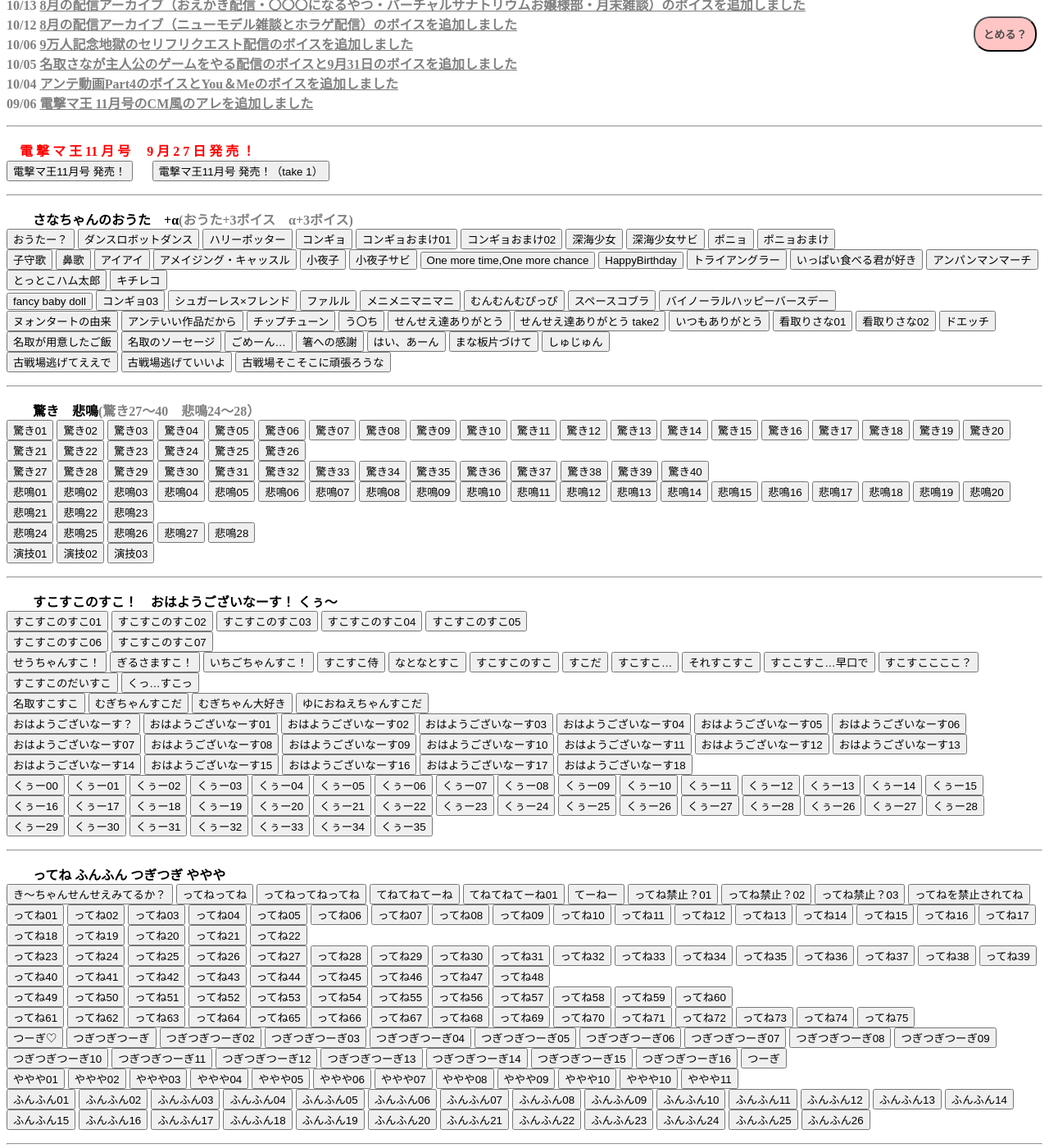
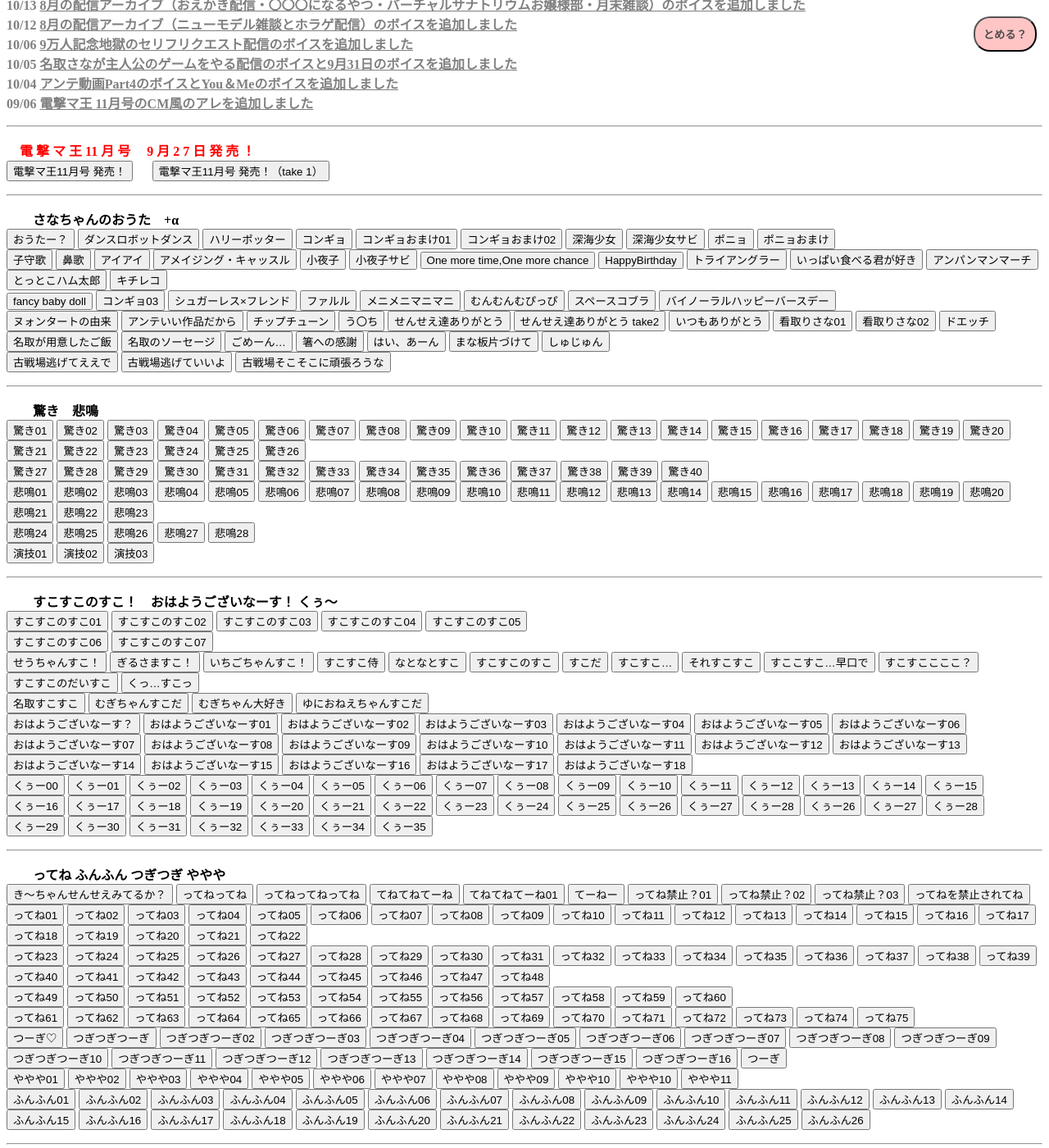
Before and after one commit to sanabutton/sanabutton.github.io, a Jekyll site: the page built from index.html, in a window 1280 px wide and 1400 px high, scrolled down 506 px. Shown: the whole window at 82% size. Built offline with Jekyll 4.4.1, drawn with Linux system fonts in a browser that asks for light colours; comment, search, counter and statistics services are not loaded.

Commit message:
使われていない HTML のエレメントや属性を削除

```diff
--- a/_includes/contents.html
+++ b/_includes/contents.html
@@ -1,7 +1,7 @@
 
 <hr style="margin: 1em 0 ;">
 
-　　<b>さなちゃんのおうた　+α</b><span class="add-num"><b>(おうた+3ボイス　α+3ボイス)</b></span><br>
+　　<b>さなちゃんのおうた　+α</b><br>
 <button type="button" class="sounds" data-file="GW振り返り配信/おうたー？">おうたー？</button>
 <button type="button" class="sounds" data-file="おうた/ダンスロボットダンス">ダンスロボットダンス</button>
 <button type="button" class="sounds" data-file="おうた/ハリーポッター">ハリーポッター</button>
@@ -62,7 +62,7 @@
 <button type="button" class="sounds" data-file="未定/古戦場そこそこに頑張ろうな">古戦場そこそこに頑張ろうな</button>
 
 <hr style="margin: 1em 0 ;">
-　　<b>驚き　悲鳴</b><span class="add-num"><b>(驚き27～40　悲鳴24～28）</b></span><br>
+　　<b>驚き　悲鳴</b><br>
 <button type="button" class="sounds" data-file="6万人記念でホラゲ/驚き01">驚き01</button>
 <button type="button" class="sounds" data-file="6万人記念でホラゲ/驚き02">驚き02</button>
 <button type="button" class="sounds" data-file="6万人記念でホラゲ/驚き03">驚き03</button>
@@ -140,7 +140,7 @@
 <button type="button" class="sounds" data-file="6万人記念でホラゲ/演技03">演技03</button>
 
 <hr style="margin: 1em 0 ;">
-　　<b>すこすこのすこ！　おはようございなーす！ くぅ～</b><span class="add-num"><b></b></span><br>
+　　<b>すこすこのすこ！　おはようございなーす！ くぅ～</b><br>
 <button type="button" class="sounds" data-file="すこ/すこ01">すこすこのすこ01</button>
 <button type="button" class="sounds" data-file="すこ/すこ02">すこすこのすこ02</button>
 <button type="button" class="sounds" data-file="すこ/すこ03">すこすこのすこ03</button>
@@ -188,7 +188,6 @@
 <button type="button" class="sounds" data-file="名取と共に地獄に叩き落される/おはようございなーす06">おはようございなーす16</button>
 <button type="button" class="sounds" data-file="美術館/おはようございなーす01">おはようございなーす17</button>
 <button type="button" class="sounds" data-file="美術館/おはようございなーす02">おはようございなーす18</button>
-
 <br>
 <button type="button" class="sounds" data-file="せんせえとないしょばなし/くぅー01">くぅー00</button>
 <button type="button" class="sounds" data-file="GW振り返り配信/くぅー01">くぅー01</button>
@@ -232,7 +231,7 @@
 
 
 <hr style="margin: 1em 0 ;">
-　　<b>ってね ふんふん つぎつぎ ややや</b><span class="add-num"><b></b></span><br>
+　　<b>ってね ふんふん つぎつぎ ややや</b><br>
 <button type="button" class="sounds" data-file="GW振り返り配信/きいちゃんせんせえみてるか？">き～ちゃんせんせえみてるか？</button>
 <button type="button" class="sounds" data-file="GW振り返り配信/てねっ４">ってねってね</button>
 <button type="button" class="sounds" data-file="看護の日…とは言ったものの/てねっ4回">ってねってねってね</button>
@@ -354,7 +353,6 @@
 <button type="button" class="sounds" data-file="名取と共に地獄に叩き落される/あややや03">ややや10</button>
 <button type="button" class="sounds" data-file="美術館/あややや">ややや10</button>
 <button type="button" class="sounds" data-file="美術館/あややや02">ややや11</button>
-
 <br>
 <button type="button" class="sounds" data-file="せんせえとないしょばなし/ふんふん01">ふんふん01</button>
 <button type="button" class="sounds" data-file="せんせえとないしょばなし/ふんふん02">ふんふん02</button>
@@ -384,7 +382,7 @@
 <button type="button" class="sounds" data-file="美術館/ふんふん04">ふんふん26</button>
 
 <hr style="margin: 1em 0 ;">
-　　<b>がんばれ♡がんばれ♡</b><span class="add-num"><b>(+4ボイス)</b></span><br>
+　　<b>がんばれ♡がんばれ♡</b><br>
 <button type="button" class="sounds" data-file="てすと/だいすき">だいすき♡</button>
 <button type="button" class="sounds" data-file="未定/ダーリン">ダーリン♡</button>
 <button type="button" class="sounds" data-file="せんせえとないしょばなし/ガチ恋許可は出してるじゃん">ガチ恋許可は出してるじゃん</button>
@@ -439,7 +437,7 @@
 
 
 <hr style="margin: 1em 0 ;">
-　　<b>笑い声 あいあい～</b><span class="add-num"><b></b></span><br>
+　　<b>笑い声 あいあい～</b><br>
 <button type="button" class="sounds" data-file="GW振り返り配信/笑い声">笑い声00</button>
 <button type="button" class="sounds" data-file="GW振り返り配信/笑い声01">笑い声01</button>
 <button type="button" class="sounds" data-file="GW振り返り配信/笑い声02">笑い声02</button>
@@ -665,8 +663,8 @@
 <button type="button" class="sounds" data-file="美術館/あいあい03">あいあい75</button>
 
 <hr style="margin: 1em 0 ;">
-　　<b>汚い(?)さなちゃん</b><span class="add-num"><b></b></span><br>
-
+　　<b>汚い(?)さなちゃん</b>
+<br>
 <button type="button" class="sounds" data-file="やくざ/おまえいいかげんにしろよ">お前いい加減に</button>
 <button type="button" class="sounds" data-file="せんせえとないしょばなし/おい、戦争だろうが">おい、戦争だろうが</button>
 <button type="button" class="sounds" data-file="せんせえとないしょばなし/辞世の句がこない">辞世の句がこない</button>
@@ -710,8 +708,8 @@
 <button type="button" class="sounds" data-file="美術館/敗北を知りたい">敗北を知りたい</button>
 
 <hr style="margin: 1em 0 ;">
-
-　　<b>てすと！</b> <br>
+　　<b>てすと！</b>
+<br>
 <button type="button" class="sounds" data-file="てすと/ありがとナス！">ありがとなす！</button>
 <button type="button" class="sounds" data-file="てすと/いやらしっ">いやらしっ</button>
 <button type="button" class="sounds" data-file="てすと/おるやんけ">おるやんけ</button>
@@ -733,8 +731,9 @@
 <button type="button" class="sounds" data-file="てすと/僕を事務所に02">ボクを事務所に02</button>
 <button type="button" class="sounds" data-file="てすと/きもおた01">キモオタ01</button>
 <button type="button" class="sounds" data-file="てすと/きもおた02">キモオタ02</button>
-<hr style="margin: 1em 0 ;">
-　　<b>せんせえとないしょばなし</b><span class="add-num"><b></b></span>
+
+<hr style="margin: 1em 0 ;">
+　　<b>せんせえとないしょばなし</b>
 <br>
 <button type="button" class="sounds" data-file="せんせえとないしょばなし/10..9..8..7">10..9..8..7</button>
 <button type="button" class="sounds" data-file="せんせえとないしょばなし/6..5..4">6..5..4</button>
@@ -804,8 +803,9 @@
 <button type="button" class="sounds" data-file="せんせえとないしょばなし/物部有栖のモノマネ">物述有栖のモノマネ</button>
 <button type="button" class="sounds" data-file="せんせえとないしょばなし/名取さなは綺麗だぞ">名取さなは綺麗だぞ</button>
 <button type="button" class="sounds" data-file="せんせえとないしょばなし/すきすきだよー">すきすきだよー</button>
-<hr style="margin: 1em 0 ;">
-　　<b>GW振り返り配信</b><span class="add-num"><b></b></span><br>
+
+<hr style="margin: 1em 0 ;">
+　　<b>GW振り返り配信</b><br>
 <button type="button" class="sounds" data-file="GW振り返り配信/辞世の句00">辞世の句00</button>
 <button type="button" class="sounds" data-file="GW振り返り配信/辞世の句01">辞世の句01</button>
 <button type="button" class="sounds" data-file="GW振り返り配信/辞世の句03">辞世の句02</button>
@@ -919,8 +919,8 @@
 <button type="button" class="sounds" data-file="GW振り返り配信/余命が500年">余命が500年</button>
 
 <hr style="margin: 1em 0 ;">
-　　<b>看護の日…とは言ったものの</b><span class="add-num"><b></b></span><br>
-
+　　<b>看護の日…とは言ったものの</b>
+<br>
 <button type="button" class="sounds" data-file="看護の日…とは言ったものの/辞世の句01">辞世の句06</button>
 <button type="button" class="sounds" data-file="看護の日…とは言ったものの/辞世の句02">辞世の句07</button>
 <button type="button" class="sounds" data-file="看護の日…とは言ったものの/辞世の句03">辞世の句08</button>
@@ -1022,7 +1022,8 @@
 <button type="button" class="sounds" data-file="看護の日…とは言ったものの/アクリルフィギュア10">アクリルフィギュア10</button>
 
 <hr style="margin: 1em 0 ;">
-　　<b>名取と共に地獄に叩き落される</b><span class="add-num"><b></b></span><br>
+　　<b>名取と共に地獄に叩き落される</b>
+<br>
 <button type="button" class="sounds" data-file="名取と共に地獄に叩き落される/こんばんわぁ！">こんばんわぁ！</button>
 <button type="button" class="sounds" data-file="名取と共に地獄に叩き落される/1時間">1時間</button>
 <button type="button" class="sounds" data-file="名取と共に地獄に叩き落される/プリパラ01">プリパラ01</button>
@@ -1070,7 +1071,6 @@
 <button type="button" class="sounds" data-file="名取と共に地獄に叩き落される/文字では最強">文字では最強</button>
 <button type="button" class="sounds" data-file="名取と共に地獄に叩き落される/なんで信じてくれないの？">なんで信じてくれないの？</button>
 <br>
-
 <button type="button" class="sounds" data-file="名取と共に地獄に叩き落される/ハン＝ソデ">ハン＝ソデ</button>
 <button type="button" class="sounds" data-file="名取と共に地獄に叩き落される/電車？">電車？01</button>
 <button type="button" class="sounds" data-file="名取と共に地獄に叩き落される/電車？02">電車？02</button>
@@ -1208,7 +1208,7 @@
 
 
 <hr style="margin: 1em 0 ;">
-<b>　　6万人記念でホラゲ</b><span class="add-num"><b></b></span><br>
+<b>　　6万人記念でホラゲ</b><br>
 <button type="button" class="sounds" data-file="6万人記念でホラゲ/イキリナース01">イキリナース01</button>
 <button type="button" class="sounds" data-file="6万人記念でホラゲ/イキリナース02">イキリナース02</button>
 <button type="button" class="sounds" data-file="6万人記念でホラゲ/イキリナース03">イキリナース03</button>
@@ -1359,7 +1359,7 @@
 <button type="button" class="sounds" data-file="6万人記念でホラゲ/くそでかBGM先輩">くそでかBGM先輩</button>
 
 <hr style="margin: 1em 0 ;">
-<b>　　エアスパチャで美術館建ててみた</b><span class="add-num"><b></b></span><br>
+<b>　　エアスパチャで美術館建ててみた</b><br>
 <button type="button" class="sounds" data-file="美術館/こんばんナース">こんばんナース</button>
 <button type="button" class="sounds" data-file="美術館/おせき">おせき</button>
 <button type="button" class="sounds" data-file="美術館/チューニング">チューニング</button>
@@ -1424,7 +1424,6 @@
 <button type="button" class="sounds" data-file="美術館/みてるみてる">みてるみてる</button>
 <button type="button" class="sounds" data-file="美術館/みてるみてる02">みてるみてる02</button>
 <button type="button" class="sounds" data-file="美術館/みてるみてる03">みてるみてる03</button>
-
 <br>
 <button type="button" class="sounds" data-file="美術館/おねえちゃん">おねえちゃん</button>
 <button type="button" class="sounds" data-file="美術館/おにいちゃん">おにいちゃん</button>
@@ -1512,8 +1511,9 @@
 <button type="button" class="sounds" data-file="美術館/名残惜しい">名残惜しい</button>
 <button type="button" class="sounds" data-file="美術館/おつかれさな">おつかれさな</button>
 <br>
-<hr id="jump" style="margin: 1em 0 ;">
-<b>　　バイノーラルテスト配信</b><span class="add-num"><b></b></span><br>
+
+<hr style="margin: 1em 0 ;">
+<b>　　バイノーラルテスト配信</b><br>
 <button type="button" class="sounds" data-file="バイノーラルテスト配信/羊10匹">羊10匹</button>
 <button type="button" class="sounds" data-file="バイノーラルテスト配信/羊すやすや">羊すやすや</button>
 <button type="button" class="sounds" data-file="バイノーラルテスト配信/羊デッドヒート">羊デッドヒート</button>
@@ -1576,8 +1576,9 @@
 <button type="button" class="sounds" data-file="バイノーラルテスト配信/ヤンデレ名取">ヤンデレ名取</button>
 <button type="button" class="sounds" data-file="バイノーラルテスト配信/押し売り">押し売り</button>
 <br>
-<hr id="jump" style="margin: 1em 0 ;">
-<b>　　ニューモデルってなんだよ、カメラの質が良くなったんじゃない？雑談</b><span class="add-num"><b></b></span><br>
+
+<hr style="margin: 1em 0 ;">
+<b>　　ニューモデルってなんだよ、カメラの質が良くなったんじゃない？雑談</b><br>
 <button type="button" class="sounds" data-file="ニューモデル雑談/写真撮っていい？">写真撮っていい？</button>
 <button type="button" class="sounds" data-file="ニューモデル雑談/いえーい">いえーい</button>
 <button type="button" class="sounds" data-file="ニューモデル雑談/はいチーズ">はいチーズ</button>
@@ -1660,8 +1661,9 @@
 <button type="button" class="sounds" data-file="ニューモデル雑談/ばいばーい">ばいばーい</button>
 <button type="button" class="sounds" data-file="ニューモデル雑談/ばいばーい2">ばいばーい2</button>
 <br>
-<hr id="jump" style="margin: 1em 0 ;">
-<b>　　お悩みドドンと解決！さなねる診療室</b><span class="add-num"><b></b></span><br>
+
+<hr style="margin: 1em 0 ;">
+<b>　　お悩みドドンと解決！さなねる診療室</b><br>
 <button type="button" class="sounds" data-file="さなねる診療室/うーっす">うーっす</button>
 <button type="button" class="sounds" data-file="さなねる診療室/マ～？">マ～？</button>
 <button type="button" class="sounds" data-file="さなねる診療室/臓器募集中">臓器募集中</button>
@@ -1691,8 +1693,9 @@
 <button type="button" class="sounds" data-file="さなねる診療室/既成事実">既成事実</button>
 <button type="button" class="sounds" data-file="さなねる診療室/てぇてぇ">てぇてぇ</button>
 <br>
-<hr id="jump" style="margin: 1em 0 ;">
-<b>　　つよつよプレイですぐに終わらせるぞ！れいや～ずおぶふぃあ～！</b><span class="add-num"><b></b></span><br>
+
+<hr style="margin: 1em 0 ;">
+<b>　　つよつよプレイですぐに終わらせるぞ！れいや～ずおぶふぃあ～！</b><br>
 <button type="button" class="sounds" data-file="れいや～ずおぶふぃあ～Part4/早速キマってんね">早速キマってんね</button>
 <button type="button" class="sounds" data-file="れいや～ずおぶふぃあ～Part4/開幕ブッパ">開幕ブッパ</button>
 <button type="button" class="sounds" data-file="れいや～ずおぶふぃあ～Part4/胸外れてるぞ">胸外れてるぞ</button>
@@ -1817,8 +1820,9 @@
 <button type="button" class="sounds" data-file="れいや～ずおぶふぃあ～Part4/またね">またね</button>
 <button type="button" class="sounds" data-file="れいや～ずおぶふぃあ～Part4/ほなまた">ほなまた</button>
 <br>
-<hr id="jump" style="margin: 1em 0 ;">
-<b>　　コミケおつ～　おえかき</b><span class="add-num"><b></b></span><br>
+
+<hr style="margin: 1em 0 ;">
+<b>　　コミケおつ～　おえかき</b><br>
 <button type="button" class="sounds" data-file="コミケおつ～おえかき/あ～～～">あ～～～</button>
 <button type="button" class="sounds" data-file="コミケおつ～おえかき/褒めてクレメンス">褒めてクレメンス</button>
 <button type="button" class="sounds" data-file="コミケおつ～おえかき/帰宅するとこ見てて">帰宅するとこ見てて</button>
@@ -1893,8 +1897,9 @@
 <button type="button" class="sounds" data-file="コミケおつ～おえかき/はい終わった～">はい終わった～</button>
 <button type="button" class="sounds" data-file="コミケおつ～おえかき/やば～2">やば～2</button>
 <br>
-<hr id="jump" style="margin: 1em 0 ;">
-<b>　　名取さな、〇〇〇になるやつ告知します！</b><span class="add-num"><b></b></span><br>
+
+<hr style="margin: 1em 0 ;">
+<b>　　名取さな、〇〇〇になるやつ告知します！</b><br>
 <button type="button" class="sounds" data-file="〇〇〇になるやつ/事故るかもしれない">事故るかもしれない</button>
 <button type="button" class="sounds" data-file="〇〇〇になるやつ/ジ〇リなわけねえだろうが">ジ〇リなわけねえだろうが</button>
 <button type="button" class="sounds" data-file="〇〇〇になるやつ/海賊王になります？">海賊王になります？</button>
@@ -1929,7 +1934,7 @@
 <button type="button" class="sounds" data-file="〇〇〇になるやつ/電撃マオウ様ありがとうございます！">電撃マオウ様ありがとうございます！</button>
 <br>
 <hr id="jump" style="margin: 1em 0 ;">
-<b>　　バーチャルサナトリウムお嬢様部</b><span class="add-num"><b></b></span><br>
+<b>　　バーチャルサナトリウムお嬢様部</b><br>
 <button type="button" class="sounds" data-file="バーチャルサナトリウムお嬢様部/さあ、始まりまして？">さあ、始まりまして？</button>
 <button type="button" class="sounds" data-file="バーチャルサナトリウムお嬢様部/皆様、お紅茶を飲みまして？">皆様、お紅茶を飲みまして？</button>
 <button type="button" class="sounds" data-file="バーチャルサナトリウムお嬢様部/はい！">はい！</button>
@@ -1961,8 +1966,9 @@
 <button type="button" class="sounds" data-file="バーチャルサナトリウムお嬢様部/やりますわよ">やりますわよ</button>
 <button type="button" class="sounds" data-file="バーチャルサナトリウムお嬢様部/ばいえべ～">ばいえべ～</button>
 <br>
-<hr id="jump" style="margin: 1em 0 ;">
-<b>　　まだ8月だぞ喋ろうぜ！</b><span class="add-num"><b></b></span><br>
+
+<hr style="margin: 1em 0 ;">
+<b>　　まだ8月だぞ喋ろうぜ！</b><br>
 <button type="button" class="sounds" data-file="まだ8月だぞ喋ろうぜ！/ぅぁ">ぅぁ</button>
 <button type="button" class="sounds" data-file="まだ8月だぞ喋ろうぜ！/名取さなうるさい">名取さなうるさい</button>
 <button type="button" class="sounds" data-file="まだ8月だぞ喋ろうぜ！/ぉぃぃ～">ぉぃぃ～</button>
@@ -2059,8 +2065,9 @@
 <button type="button" class="sounds" data-file="まだ8月だぞ喋ろうぜ！/PON">PON</button>
 <button type="button" class="sounds" data-file="まだ8月だぞ喋ろうぜ！/ざくっ">ざくっ</button>
 <br>
-<hr id="jump" style="margin: 1em 0 ;">
-<b>　　名取、名取さなが主人公のゲームやるってよ</b><span class="add-num"><b></b></span><br>
+
+<hr style="margin: 1em 0 ;">
+<b>　　名取、名取さなが主人公のゲームやるってよ</b><br>
 <button type="button" class="sounds" data-file="名取、名取さなが主人公のゲームやるってよ/ｷｪｪｪｪｪｪｱｧｧｧｧｧｧｼｬｧﾍﾞｯﾀｧｧｧｧｧｧｧ1">ｷｪｪｪｪｪｪｱｧｧｧｧｧｧｼｬｧﾍﾞｯﾀｧｧｧｧｧｧｧ1</button>
 <button type="button" class="sounds" data-file="名取、名取さなが主人公のゲームやるってよ/ちっと待ってね">ちっと待ってね</button>
 <button type="button" class="sounds" data-file="名取、名取さなが主人公のゲームやるってよ/こんなもんか？">こんなもんか？</button>
@@ -2173,8 +2180,9 @@
 <button type="button" class="sounds" data-file="名取、名取さなが主人公のゲームやるってよ/違うけど">違うけど</button>
 <button type="button" class="sounds" data-file="名取、名取さなが主人公のゲームやるってよ/違いますが">違いますが</button>
 <br>
-<hr id="jump" style="margin: 1em 0 ;">
-<b>　　【UNDERTALE】さな、悲鳴欲張りセットと無言の大人買い。4</b><span class="add-num"><b></b></span><br>
+
+<hr style="margin: 1em 0 ;">
+<b>　　【UNDERTALE】さな、悲鳴欲張りセットと無言の大人買い。4</b><br>
 <button type="button" class="sounds" data-file="さな、悲鳴欲張りセットと無言の大人買い。/また来ました">また来ました</button>
 <button type="button" class="sounds" data-file="さな、悲鳴欲張りセットと無言の大人買い。/あー↑はー↑">あー↑はー↑</button>
 <button type="button" class="sounds" data-file="さな、悲鳴欲張りセットと無言の大人買い。/へたっぴ">へたっぴ</button>
@@ -2196,8 +2204,9 @@
 <button type="button" class="sounds" data-file="さな、悲鳴欲張りセットと無言の大人買い。/次は負けない">次は負けない</button>
 <button type="button" class="sounds" data-file="さな、悲鳴欲張りセットと無言の大人買い。/あっはい">あっはい</button>
 <br>
-<hr id="jump" style="margin: 1em 0 ;">
-<b>　　ＹＯＵ＆ＭＥ～ゆめのはなし～</b><span class="add-num"><b></b></span><br>
+
+<hr style="margin: 1em 0 ;">
+<b>　　ＹＯＵ＆ＭＥ～ゆめのはなし～</b><br>
 <button type="button" class="sounds" data-file="youandme/もう待てねえ！">もう待てねえ！</button>
 <button type="button" class="sounds" data-file="youandme/えっ誰？">えっ誰？</button>
 <button type="button" class="sounds" data-file="youandme/2週間配信しないと忘れ去られる">2週間配信しないと忘れ去られる</button>
@@ -2293,8 +2302,9 @@
 <button type="button" class="sounds" data-file="youandme/こすいよ～">こすいよ～</button>
 <button type="button" class="sounds" data-file="youandme/よろしくお願いしま～～～～～">よろしくお願いしま～～～～～</button>
 <br>
-<hr id="jump" style="margin: 1em 0 ;">
-<b>　　今日は9月31日！！！！！！！！！！！！！！！！！！！</b><span class="add-num"><b></b></span><br>
+
+<hr style="margin: 1em 0 ;">
+<b>　　今日は9月31日！！！！！！！！！！！！！！！！！！！</b><br>
 <button type="button" class="sounds" data-file="今日は9月31日/きったねえ部屋">きったねえ部屋</button>
 <button type="button" class="sounds" data-file="今日は9月31日/うんち">うんち</button>
 <button type="button" class="sounds" data-file="今日は9月31日/笑い声1">笑い声1</button>
@@ -2384,8 +2394,9 @@
 <button type="button" class="sounds" data-file="今日は9月31日/行かねえよ">行かねえよ</button>
 <button type="button" class="sounds" data-file="今日は9月31日/以上、終わり！">以上、終わり！</button>
 <br>
-<hr id="jump" style="margin: 1em 0 ;">
-<b>　　祝！活動半年＆登録者９万人！地獄のセリフリクエスト配信！</b><span class="add-num"><b></b></span><br>
+
+<hr style="margin: 1em 0 ;">
+<b>　　祝！活動半年＆登録者９万人！地獄のセリフリクエスト配信！</b><br>
 <button type="button" class="sounds" data-file="地獄のセリフリクエスト配信/初めましての人は初めまして">初めましての人は初めまして</button>
 <button type="button" class="sounds" data-file="地獄のセリフリクエスト配信/こっちはねこちゃんせんせえ">こっちはねこちゃんせんせえ</button>
 <button type="button" class="sounds" data-file="地獄のセリフリクエスト配信/チェケラ">チェケラ</button>
@@ -2543,8 +2554,9 @@
 <button type="button" class="sounds" data-file="地獄のセリフリクエスト配信/†今北産業†2">†今北産業†2</button>
 <button type="button" class="sounds" data-file="地獄のセリフリクエスト配信/†今北産業†3">†今北産業†3</button>
 <br>
-<hr id="jump" style="margin: 1em 0 ;">
-<b>　　ぽんぽこ24 リターンズ（神対応 名取さな）</b><span class="add-num"><b></b></span><br>
+
+<hr style="margin: 1em 0 ;">
+<b>　　ぽんぽこ24 リターンズ（神対応 名取さな）</b><br>
 <button type="button" class="sounds" data-file="ぽんぽこ24リターンズ/まな板！？">まな板！？</button>
 <button type="button" class="sounds" data-file="ぽんぽこ24リターンズ/初っ端手札切る">初っ端手札切る</button>
 <button type="button" class="sounds" data-file="ぽんぽこ24リターンズ/謝罪に適した湖">謝罪に適した湖</button>
@@ -2609,8 +2621,9 @@
 <button type="button" class="sounds" data-file="ぽんぽこ24リターンズ/楽勝だったな">楽勝だったな</button>
 <button type="button" class="sounds" data-file="ぽんぽこ24リターンズ/許してくれるかな？">許してくれるかな？</button>
 <br>
-<hr id="jump" style="margin: 1em 0 ;">
-<b>　　さなねる診療室 リターンズ！お悩み解決！</b><span class="add-num"><b></b></span><br>
+
+<hr style="margin: 1em 0 ;">
+<b>　　さなねる診療室 リターンズ！お悩み解決！</b><br>
 <button type="button" class="sounds" data-file="さなねる診療室リターンズ/しっぽり">しっぽり</button>
 <button type="button" class="sounds" data-file="さなねる診療室リターンズ/何も起こらないはずがなく">何も起こらないはずがなく</button>
 <button type="button" class="sounds" data-file="さなねる診療室リターンズ/11月10日といえば…">11月10日といえば…</button>
```
